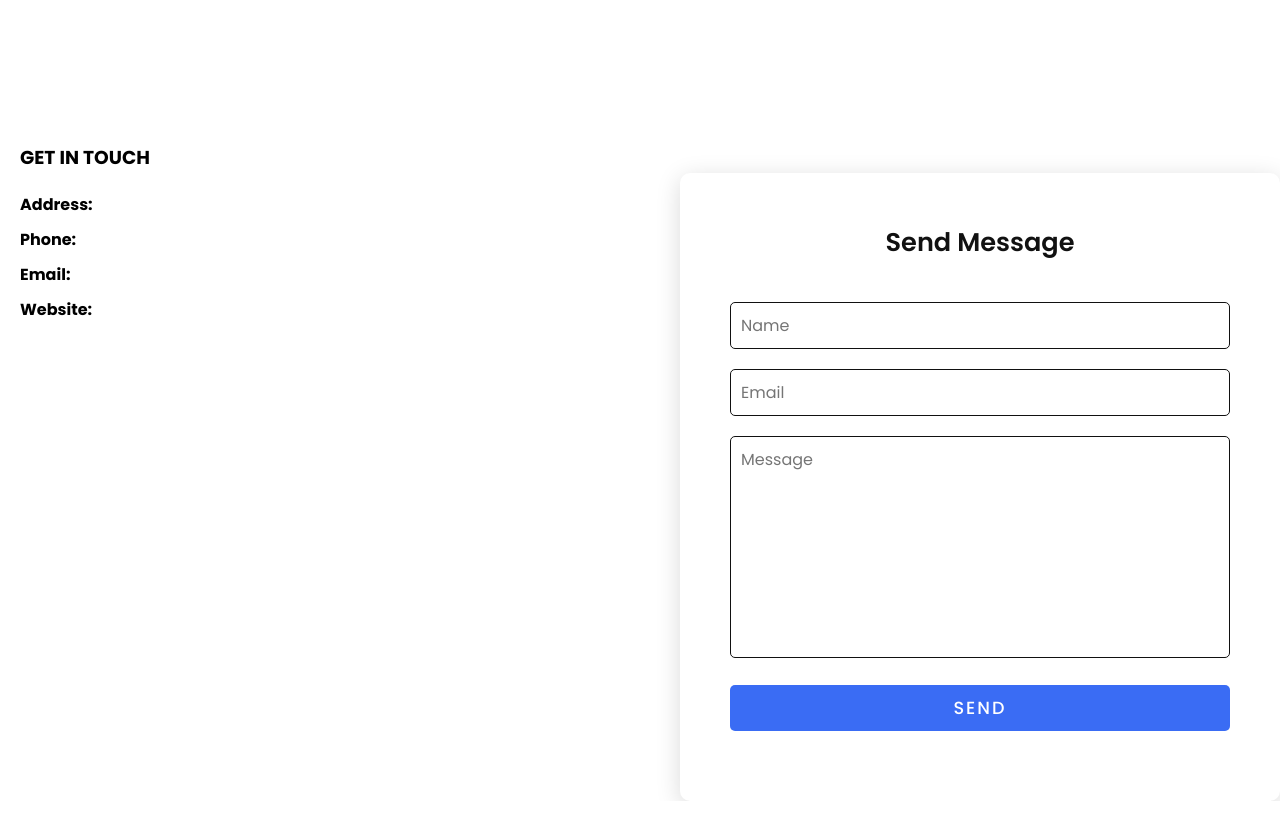
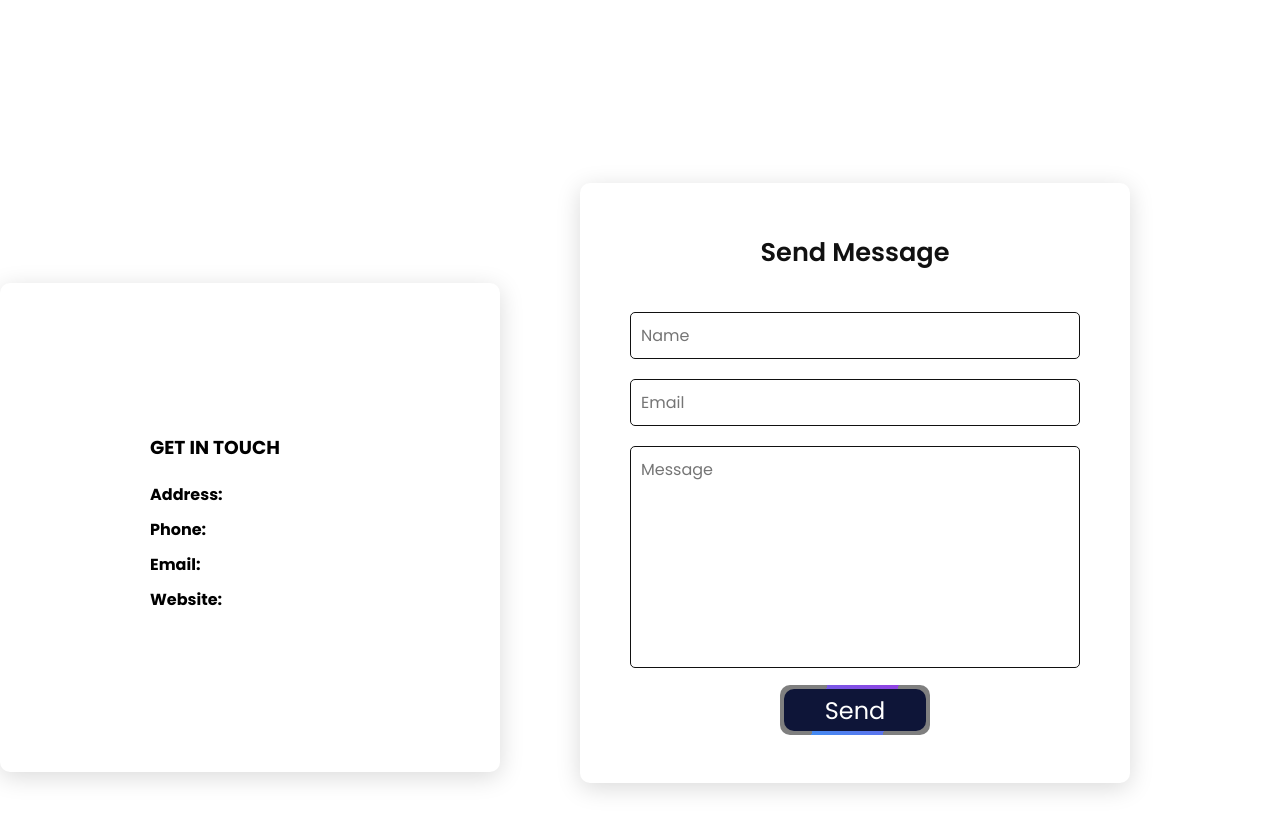
Before and after one commit to AsipheMhambi/My-Portfolio-Website, a React (Create React App) app: page / in a window 1280 px wide. Shown: the part 2960-3799 px from the top of the page. Before the commit the page ends 3761 px from the top, so only its background shows below. Built offline with nearby package versions, Linux system fonts and the light colour scheme.

Commit message:
contact button

```diff
--- a/src/components/Contact/Contact.css
+++ b/src/components/Contact/Contact.css
@@ -7,11 +7,14 @@
 
 .contact-form {
     background: #fff;
-    max-width: 600px;
-    margin-top: 50px;
+    max-width: 550px;
+    height: 600px;
+    margin-top: 60px;
     padding: 50px;
     border-radius: 10px;
     box-shadow: 0 5px 25px rgba(1, 1, 1, 0.15);
+    margin-right: 150px;
+    margin-bottom: 70px;
 }
 
 .contact-form h3 {
@@ -41,27 +44,72 @@
     resize: none;
 }
 
-.contact-form .input-box .send-btn {
-    color: #fff;
-    background: #3a6cf4;
-    display: inline-block;
-    font-size: 1.1em;
-    font-weight: 500;
-    text-transform: uppercase;
-    letter-spacing: 2px;
-    width: 100%;
-    border: none;
+.contact-form .send-btn {
+    position: relative;
+    width: 150px;
+    height: 50px;
+    display: flex;
+    justify-content: center;
+    align-items: center;
+    background: rgba(0, 0, 0, 0.5);
+    overflow: hidden;
+    border-radius: 10px;
+    margin-top: 60px;
     cursor: pointer;
-    transition: 0.5s ease;
+    bottom: 50px;
+    transform: translateX(100%);
 }
 
-.contact-form .input-box .send-btn:hover {
-    background: #235bf6;
+.contact-form .send-btn::before {
+    content: '';
+    position: absolute;
+    width: 68px;
+    height: 400%;
+    border-radius: 0;
+    background: linear-gradient(#00ccff, #d400d4);
+    animation: animate-rotate 4s linear infinite;
 }
+
+.contact-form .send-btn::after {
+    content: '';
+    position: absolute;
+    inset: 4px;
+    background: #0e1538;
+    /* background: crimson; */
+    border-radius: 10px;
+}
+
+.contact-form .send-btn a {
+    text-decoration: none;
+    color: #fff;
+    font-size: 1.5em;
+    z-index: 10;
+    cursor: pointer;
+}
+
+@keyframes animate-rotate {
+    0% {
+        transform: rotate(0deg);
+    }
+    100% {
+        transform: rotate(360deg);
+    }
+}
+
 
 .info-wrap {
     flex: 1;
-    padding: 20px;
+    background: #fff;
+    max-width: 500px;
+    margin-top: 50px;
+    padding: 150px;
+    border-radius: 10px;
+    box-shadow: 0 5px 25px rgba(1, 1, 1, 0.15);
+    margin-top: 160px;
+}
+
+.info-wrap-cont {
+    align-items: center;
 }
 
 .info-wrap h3 {
@@ -70,4 +118,5 @@
 
 .info-wrap p {
     margin-bottom: 10px;
+    margin-right: 20px;
 }
--- a/src/components/Contact/ContactSection.js
+++ b/src/components/Contact/ContactSection.js
@@ -26,11 +26,13 @@ const ContactSection = () => {
     return (
         <section className="contact-section">
             <div className="info-wrap">
+                <div className='info-wrap-cont'>
                 <h3>GET IN TOUCH</h3>
                 <p><strong>Address:</strong> </p>
                 <p><strong>Phone:</strong> </p>
                 <p><strong>Email:</strong> </p>
                 <p><strong>Website:</strong> </p>
+                </div>
             </div>
             <div className="contact-form reveal">
                 <h3>Send Message</h3>
@@ -44,9 +46,9 @@ const ContactSection = () => {
                     <div className="input-box">
                         <textarea name="message" rows="8" cols="80" placeholder="Message" onChange={handleChange}></textarea>
                     </div>
-                    <div className="input-box">
-                        <input type="submit" className="send-btn" value="Send" />
-                    </div>
+                    <div className="send-btn">
+                <a href="#">Send</a>
+            </div>
                 </form>
             </div>
         </section>
```
